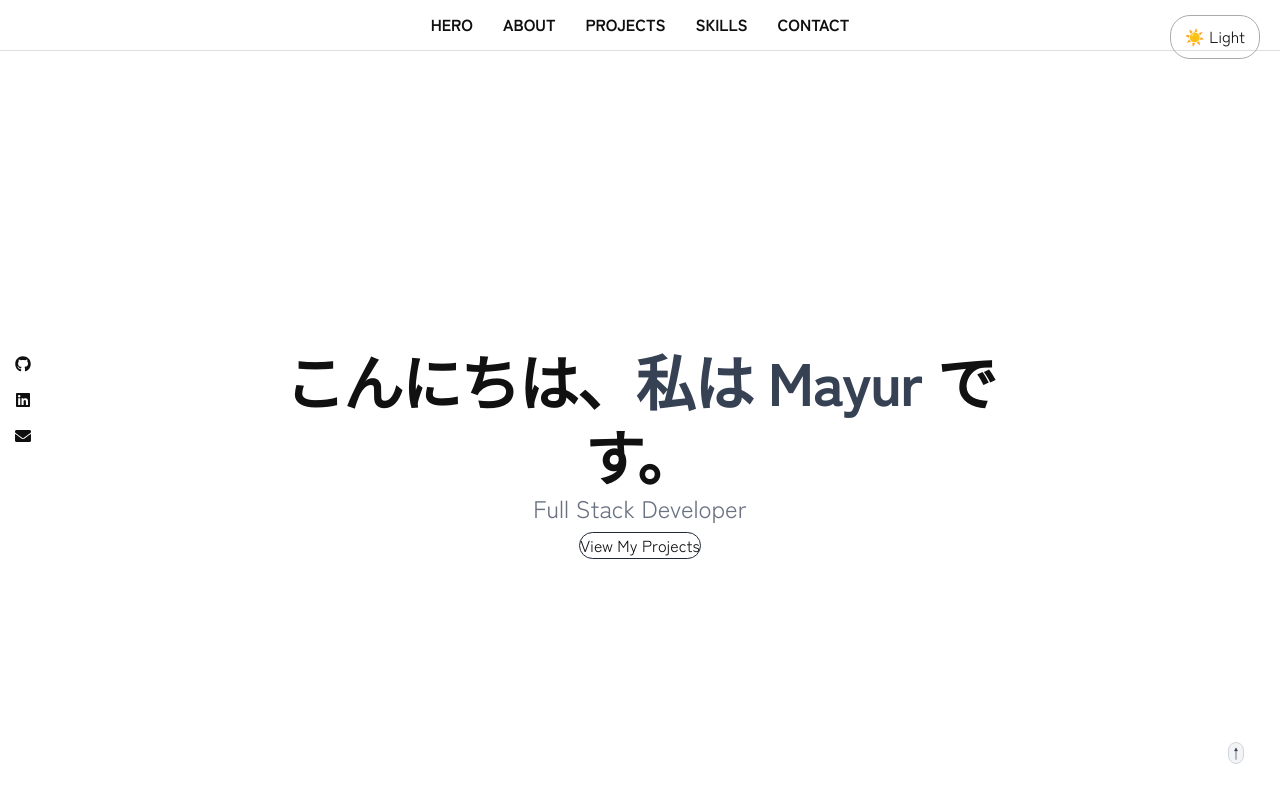
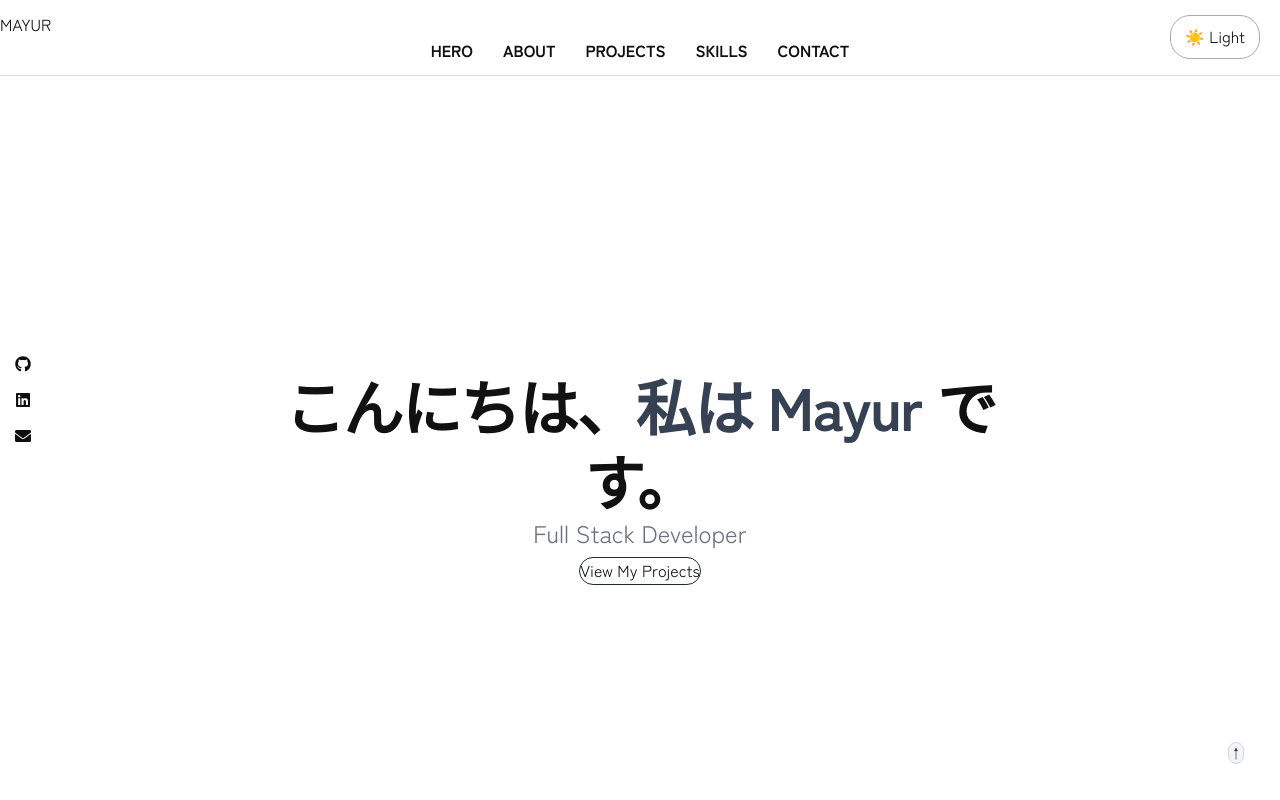
Before and after one commit to MayurArgade/My-Portfolio, a React (Vite) app: page / in a window 1280 px wide. Shown: the top 800 px of the page. Built offline with nearby package versions, Linux system fonts and the light colour scheme.

Commit message:
Update Navbar.jsx

```diff
--- a/src/components/Navbar.jsx
+++ b/src/components/Navbar.jsx
@@ -2,6 +2,7 @@ import React, { useEffect, useState } from 'react';
 
 const Navbar = () => {
   const [active, setActive] = useState('');
+  const [menuOpen, setMenuOpen] = useState(false);
 
   useEffect(() => {
     const sections = document.querySelectorAll('section');
@@ -21,20 +22,35 @@ const Navbar = () => {
     return () => window.removeEventListener('scroll', handleScroll);
   }, []);
 
+  const toggleMenu = () => {
+    setMenuOpen(!menuOpen);
+  };
+
   return (
     <nav>
-      <ul>
+      <div className="nav-container">
+        <div className="nav-logo">MAYUR</div>
+
+        <div className="hamburger" onClick={toggleMenu}>
+          <span></span>
+          <span></span>
+          <span></span>
+        </div>
+
+        <ul className={`nav-links ${menuOpen ? 'active' : ''}`}>
           {['hero', 'about', 'projects', 'skills', 'contact'].map((id) => (
             <li key={id}>
               <a
                 href={`#${id}`}
                 className={active === id ? 'nav-active' : ''}
+                onClick={() => setMenuOpen(false)} // Close on click
               >
                 {id.toUpperCase()}
               </a>
             </li>
           ))}
         </ul>
+      </div>
     </nav>
   );
 };
```
Lines whose indentation alone changed are shown as unchanged.
